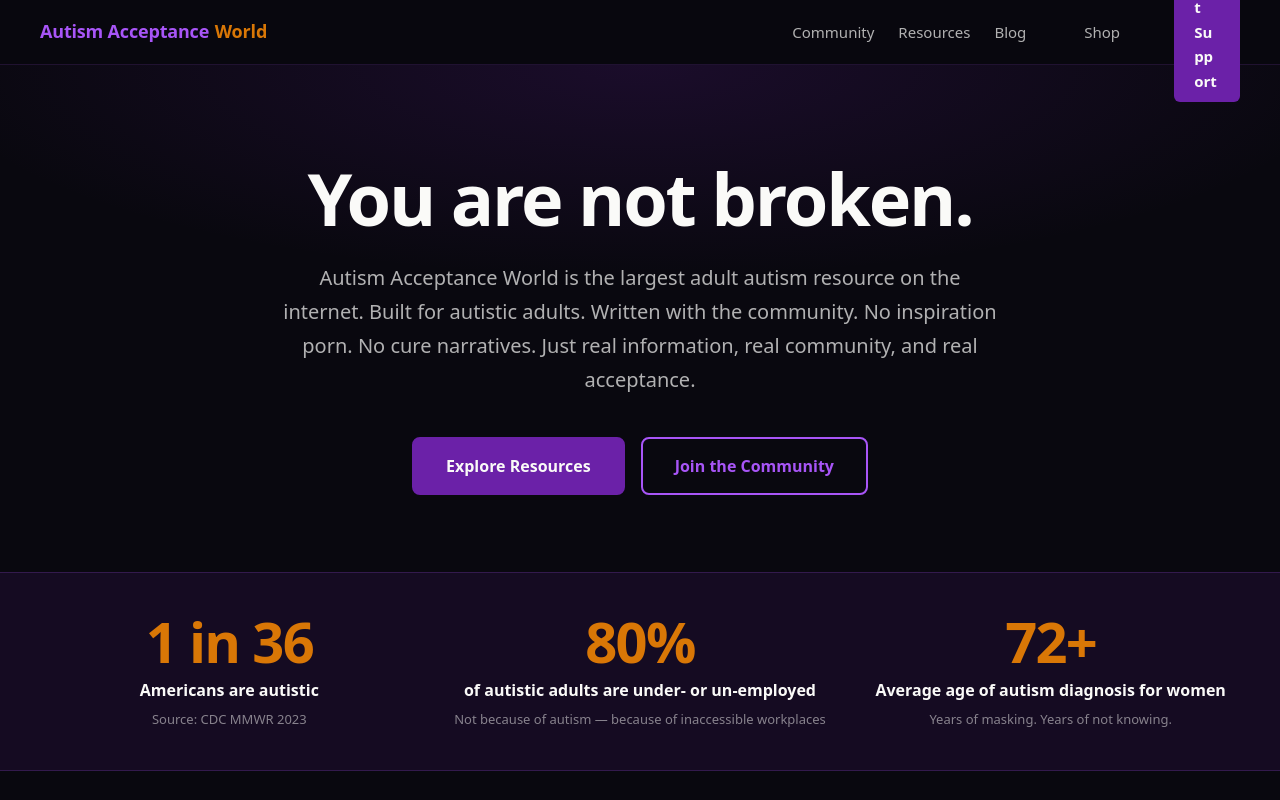
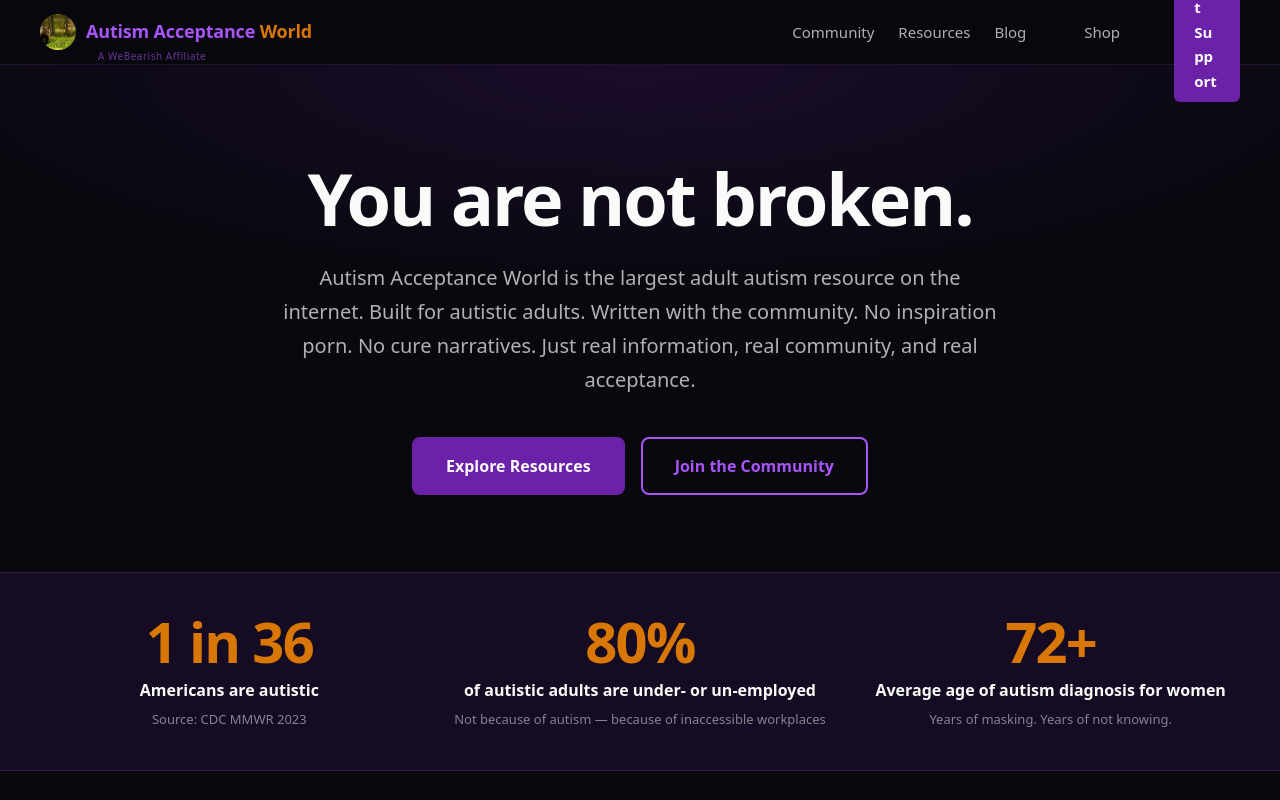
Before and after one commit to abigailleahgoldberg/autismacceptance, a Next.js app: page / in a window 1280 px wide. Shown: the top 800 px of the page. Built offline with nearby package versions, Linux system fonts and the light colour scheme.

Commit message:
feat: bear photo in header + WeBearish affiliate badge linking back to webearish.com

```diff
--- a/app/layout.tsx
+++ b/app/layout.tsx
@@ -21,6 +21,7 @@ const navInnerStyle: React.CSSProperties = {
   justifyContent: "space-between",
   height: "64px",
   gap: "1rem",
+  position: "relative",
 };
 
 const logoStyle: React.CSSProperties = {
@@ -170,9 +171,15 @@ export default function RootLayout({
       <body>
         <nav style={navStyle} aria-label="Main navigation">
           <div style={navInnerStyle}>
-            <a href="/" style={logoStyle} aria-label="Autism Acceptance World home">
-              <span style={logoTextStyle}>Autism Acceptance</span>
-              <span style={logoWorldStyle}>World</span>
+            <a href="/" style={{ ...logoStyle, display: "flex", alignItems: "center", gap: "10px" }} aria-label="Autism Acceptance World home">
+              <img src="/bears/bear-forest.jpg" alt="" style={{ width: 36, height: 36, borderRadius: "50%", objectFit: "cover" }} />
+              <span>
+                <span style={logoTextStyle}>Autism Acceptance</span>
+                <span style={logoWorldStyle}> World</span>
+              </span>
+            </a>
+            <a href="https://webearish.com" target="_blank" rel="noopener noreferrer" style={{ fontSize: "10px", color: "rgba(168,85,247,0.6)", textDecoration: "none", position: "absolute" as const, top: "48px", left: "58px", letterSpacing: "0.5px" }}>
+              A WeBearish Affiliate
             </a>
 
             {/* Desktop nav */}
```
